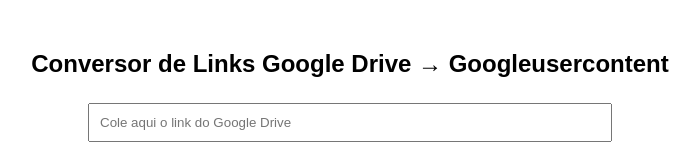
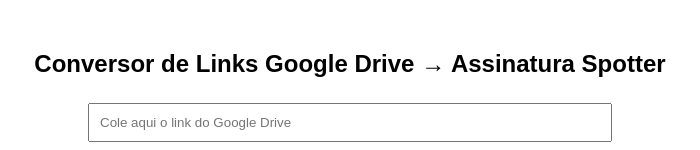
Before and after one commit to exactianni/conversor-drive, a plain HTML site: page index.html in a window 1280 px wide. Shown: the top 150 px of the page, without its empty margins (290-990 px from the left). Drawn offline with Linux system fonts and the light colour scheme.

Commit message:
Update index.html

```diff
--- a/index.html
+++ b/index.html
@@ -24,7 +24,7 @@
   </style>
 </head>
 <body>
-  <h2>Conversor de Links Google Drive → Googleusercontent</h2>
+  <h2>Conversor de Links Google Drive → Assinatura Spotter</h2>
 
   <input type="text" id="linkDrive" placeholder="Cole aqui o link do Google Drive">
   <br>
```
